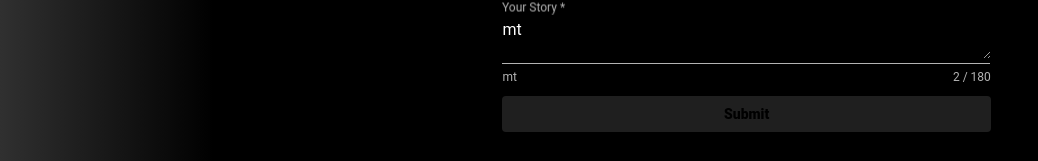
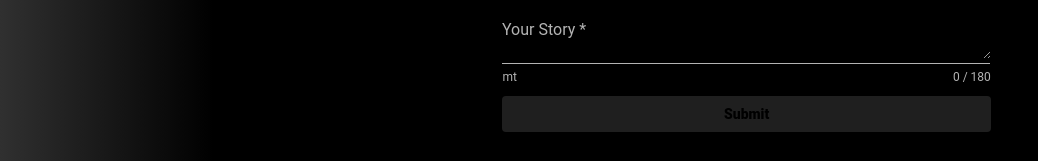
Before and after one commit to HetalVadukul/Traffic-Lives, an Angular app: page /submitUs in a window 1280 px wide. Shown: the part 481-642 px from the top of the page, without its empty margins (0-1038 px from the left). Built offline with nearby package versions, Linux system fonts and the light colour scheme; a web font is replaced by a local one.

Commit message:
update in validation

```diff
--- a/src/app/submitUs/submitUs.component.ts
+++ b/src/app/submitUs/submitUs.component.ts
@@ -44,7 +44,7 @@ export class SubmitUsComponent implements OnInit {
       email: ['', [Validators.required, Validators.email]],
       instaId: [''],
       category: ['mt'],
-      story: ['mt', [this.categoryLengthValidation]]
+      story: ['', [this.categoryLengthValidation]]
     });
   }
 
```
